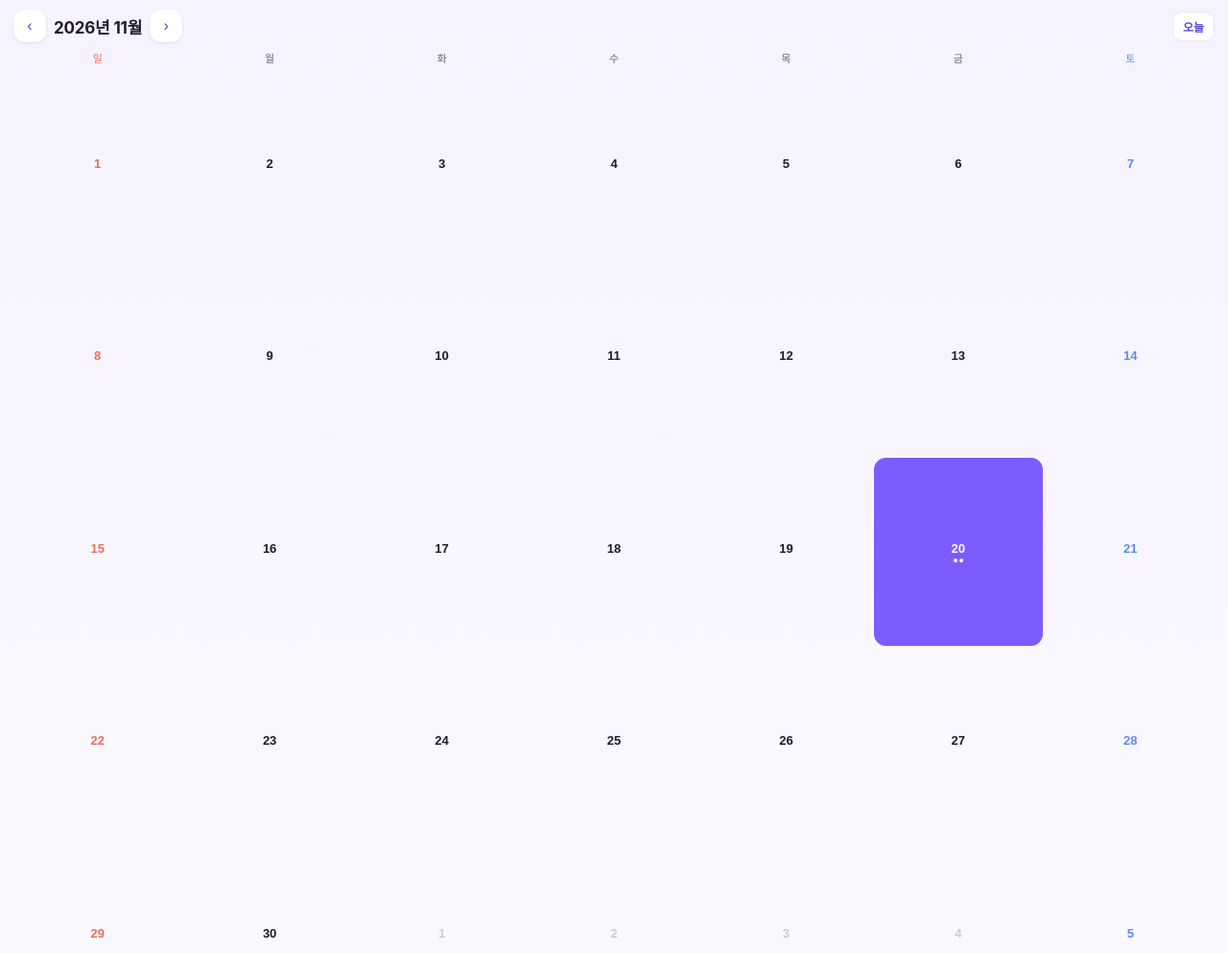
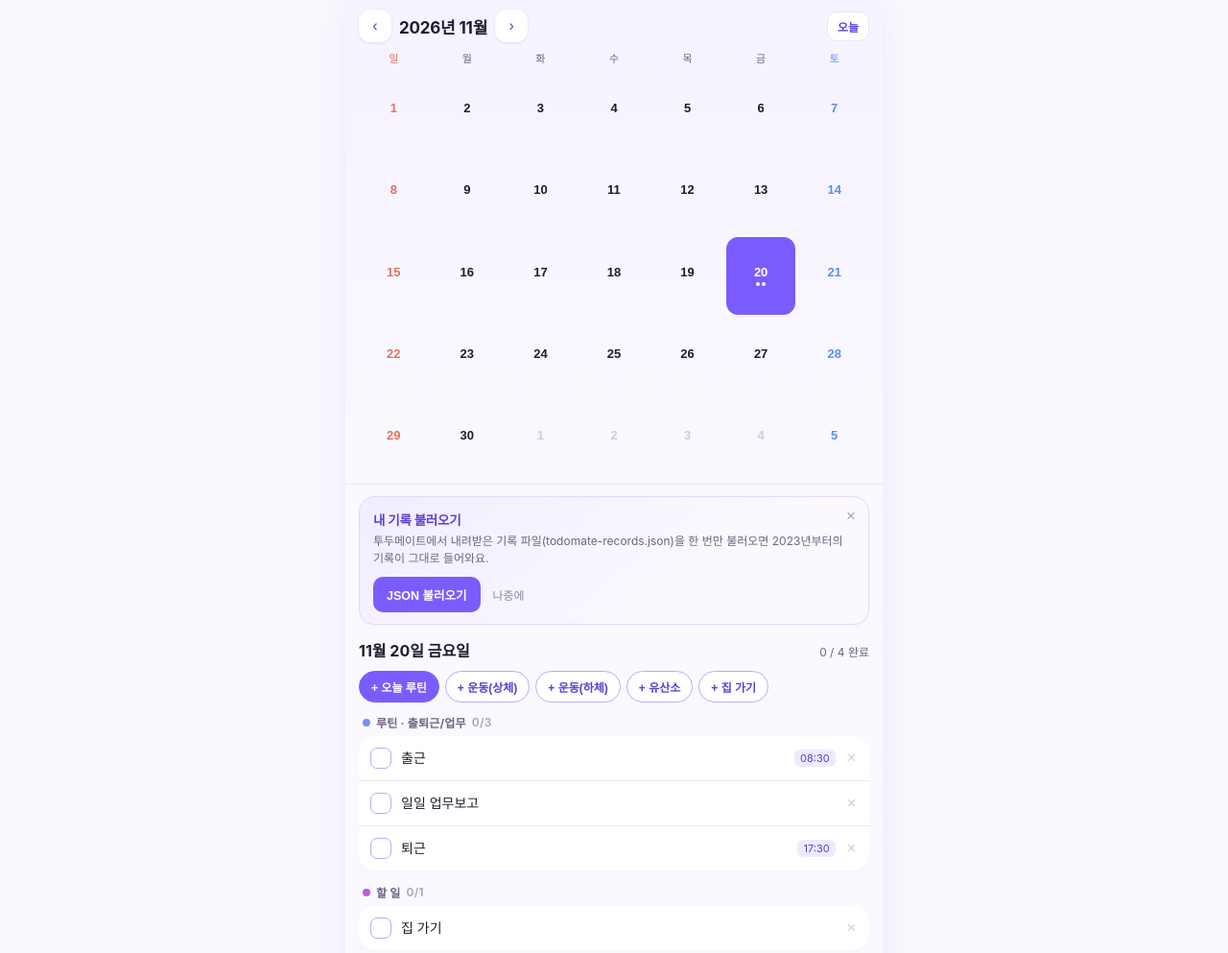
Before and after one commit to naomi658/my-todo, a plain HTML site: page index.html in a window 1280 px wide. Shown: the top 993 px of the page at 96% size. Drawn offline with Linux system fonts and the light colour scheme.

Commit message:
넓은 화면에서도 앱 폭을 560px로 가운데 정렬

```diff
--- a/index.html
+++ b/index.html
@@ -25,6 +25,9 @@
   body{
     padding-bottom:calc(96px + env(safe-area-inset-bottom));
     padding-top:env(safe-area-inset-top);
+    max-width:560px; margin:0 auto;
+    box-shadow:0 0 40px rgba(60,40,140,.07);
+    min-height:100vh;
   }
   header{position:sticky; top:0; z-index:20; background:linear-gradient(180deg,#f6f2ff 0%,#faf9ff 100%);
     border-bottom:1px solid var(--line); padding:10px 14px 6px; backdrop-filter:blur(8px);
```
